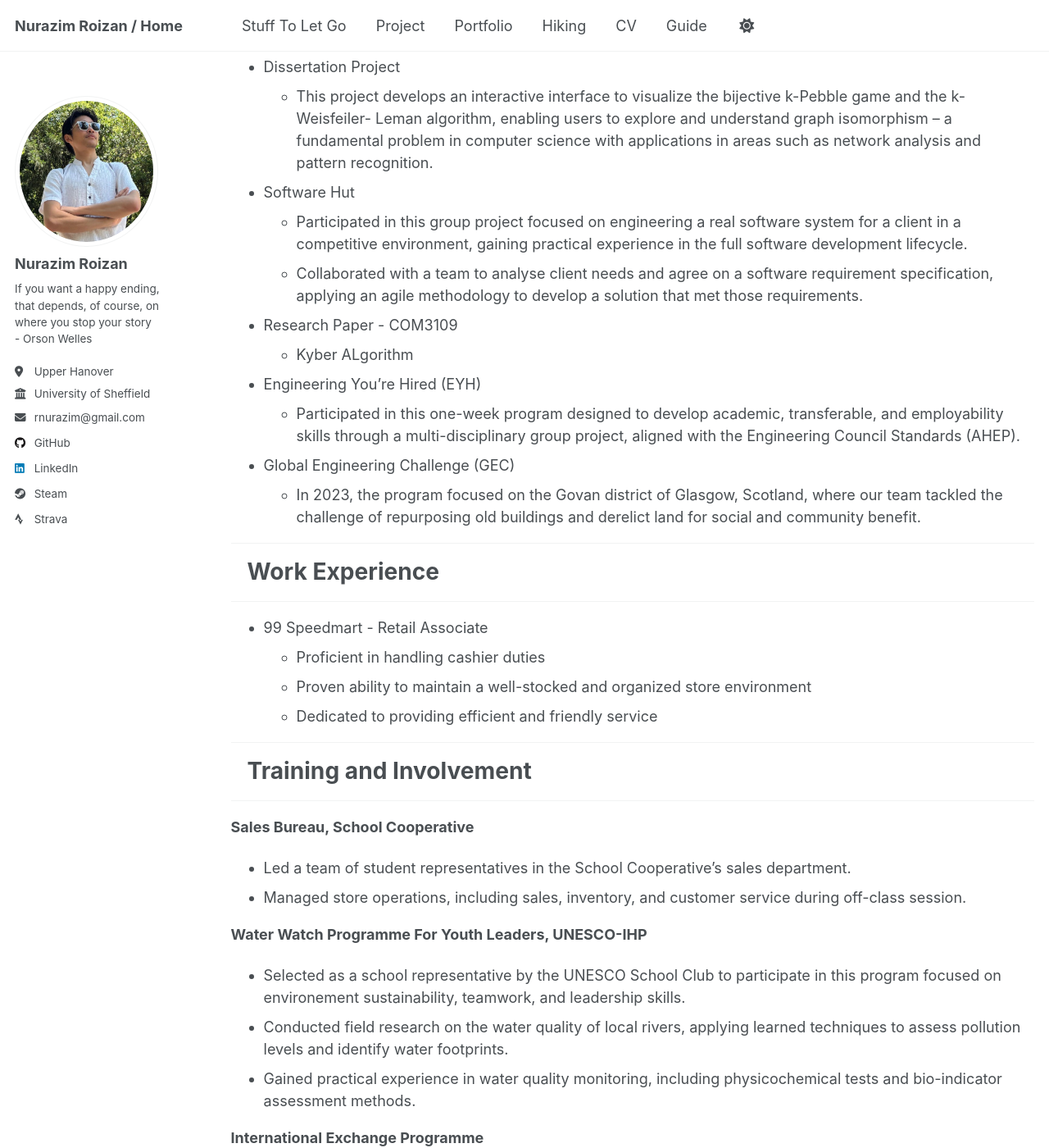
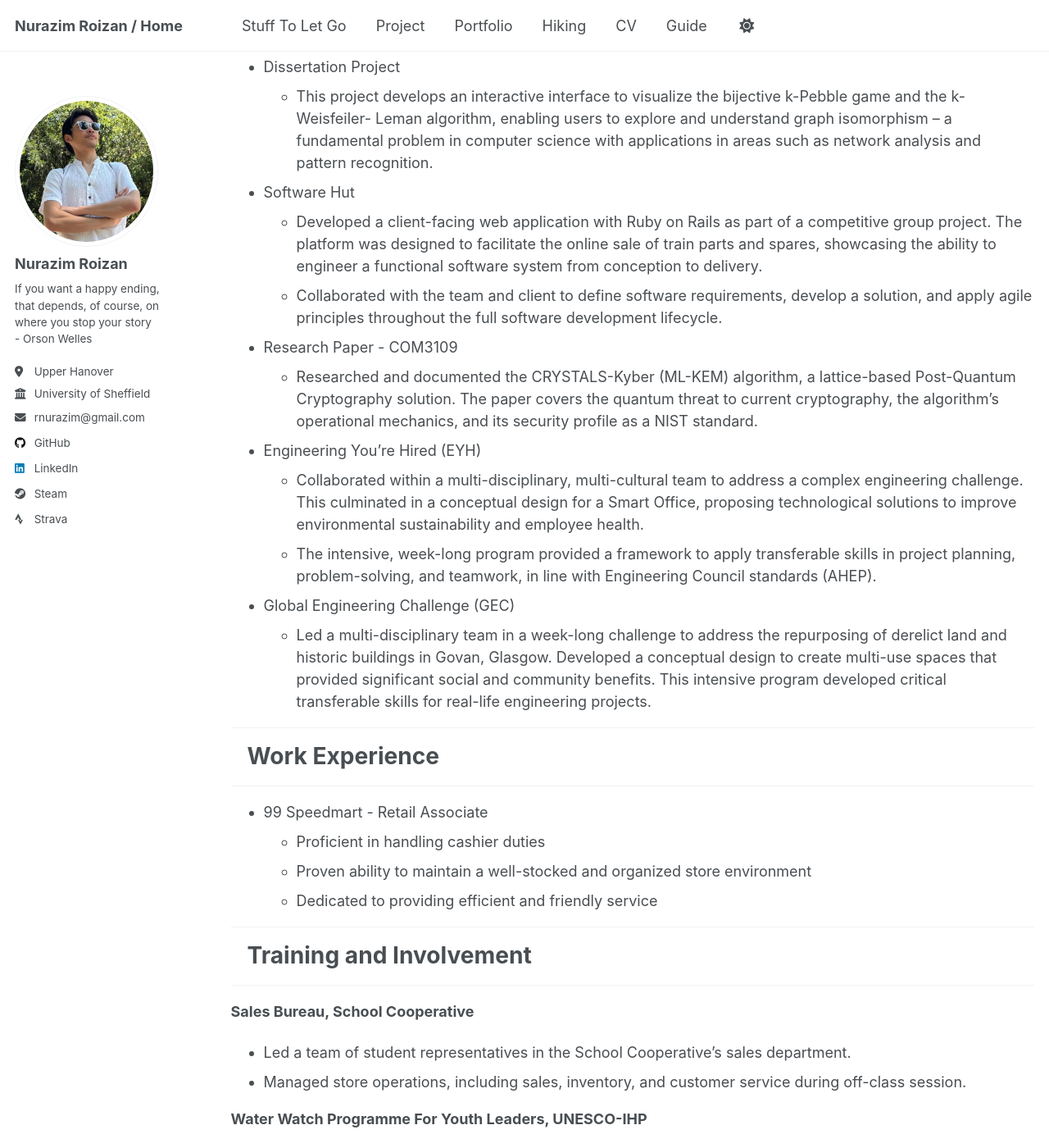
Before and after one commit to NurazimRoizan/NurazimRoizan.github.io, a Jekyll site: the page built from _pages/cv.md, in a window 1280 px wide and 1400 px high, scrolled down 958 px. Shown: the whole window at 82% size. Built offline with Jekyll 4.4.1, drawn with Linux system fonts in a browser that asks for light colours; a script that is not in the unit is left out; some of the changed text lies outside the part shown.

Commit message:
update: add new and elaborated information for CV page

```diff
--- a/_pages/cv.md
+++ b/_pages/cv.md
@@ -42,21 +42,18 @@ Leman algorithm, enabling users to explore and understand graph isomorphism –
 in computer science with applications in areas such as network analysis and pattern recognition.
 
 * Software Hut
-  * Participated in this group project focused on engineering a real software system for a client in a competitive
-environment, gaining practical experience in the full software development lifecycle.
-  * Collaborated with a team to analyse client needs and agree on a software requirement specification, applying
-an agile methodology to develop a solution that met those requirements.
+  * Developed a client-facing web application with Ruby on Rails as part of a competitive group project. The platform was designed to facilitate the online sale of train parts and spares, showcasing the ability to engineer a functional software system from conception to delivery.
+  * Collaborated with the team and client to define software requirements, develop a solution, and apply agile principles throughout the full software development lifecycle.
 
 * Research Paper - COM3109
-  * Kyber ALgorithm
+  * Researched and documented the CRYSTALS-Kyber (ML-KEM) algorithm, a lattice-based Post-Quantum Cryptography solution. The paper covers the quantum threat to current cryptography, the algorithm's operational mechanics, and its security profile as a NIST standard.
 
 * Engineering You’re Hired (EYH)
-  * Participated in this one-week program designed to develop academic, transferable, and employability skills
-through a multi-disciplinary group project, aligned with the Engineering Council Standards (AHEP).
+  * Collaborated within a multi-disciplinary, multi-cultural team to address a complex engineering challenge. This culminated in a conceptual design for a Smart Office, proposing technological solutions to improve environmental sustainability and employee health.
+  * The intensive, week-long program provided a framework to apply transferable skills in project planning, problem-solving, and teamwork, in line with Engineering Council standards (AHEP).
 
 * Global Engineering Challenge (GEC)
-  * In 2023, the program focused on the Govan district of Glasgow, Scotland, where our team tackled the
-challenge of repurposing old buildings and derelict land for social and community benefit.
+  * Led a multi-disciplinary team in a week-long challenge to address the repurposing of derelict land and historic buildings in Govan, Glasgow. Developed a conceptual design to create multi-use spaces that provided significant social and community benefits. This intensive program developed critical transferable skills for real-life engineering projects.
 
 ---
 # &nbsp;&nbsp;&nbsp;Work Experience
@@ -101,6 +98,7 @@ different backgrounds.
 * Excellent Award in Foundational Communitative Chinese Language Standardised Examination
 * Facilitator of Junior Scientist Workshop
 
+<!--
 ---
 # &nbsp;&nbsp;&nbsp;Talks
 ---
@@ -108,3 +106,5 @@ different backgrounds.
   <ul>{% for post in site.talks reversed %}
     {% include archive-single-talk-cv.html  %}
   {% endfor %}</ul>
+
+-->
```
Also changed, not shown: other parts of _pages/cv.md (+1 -1 lines).
